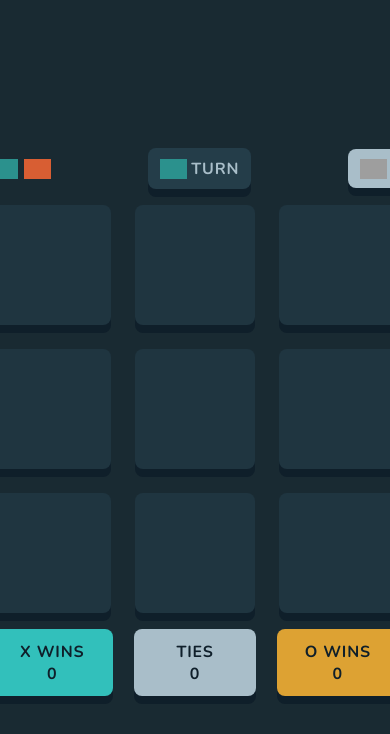
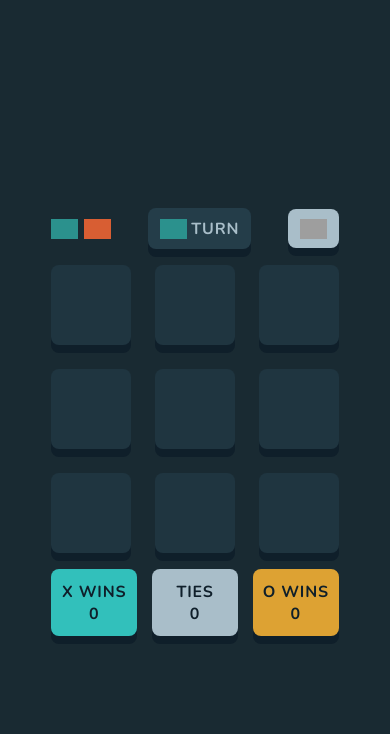
Before and after one commit to Luthorr/tic-tac-toe-game, a React (Create React App) app in the folder my-app/: page / in a window 390 px wide. Shown: the top 734 px of the page. Built offline with nearby package versions, Linux system fonts and the light colour scheme; grey boxes are pictures that could not be loaded.

Commit message:
Changed tile size on smaller devices

```diff
--- a/my-app/src/components/atoms/Tile/Tile.module.scss
+++ b/my-app/src/components/atoms/Tile/Tile.module.scss
@@ -15,6 +15,12 @@
   &:hover{
     background-color: $color__primary--lighter;
   }
+
+  @media (max-width: 576px){
+    min-width: 80px;
+    min-height: 80px;
+  }
+
 }
 
 .winningTileCross {
```
